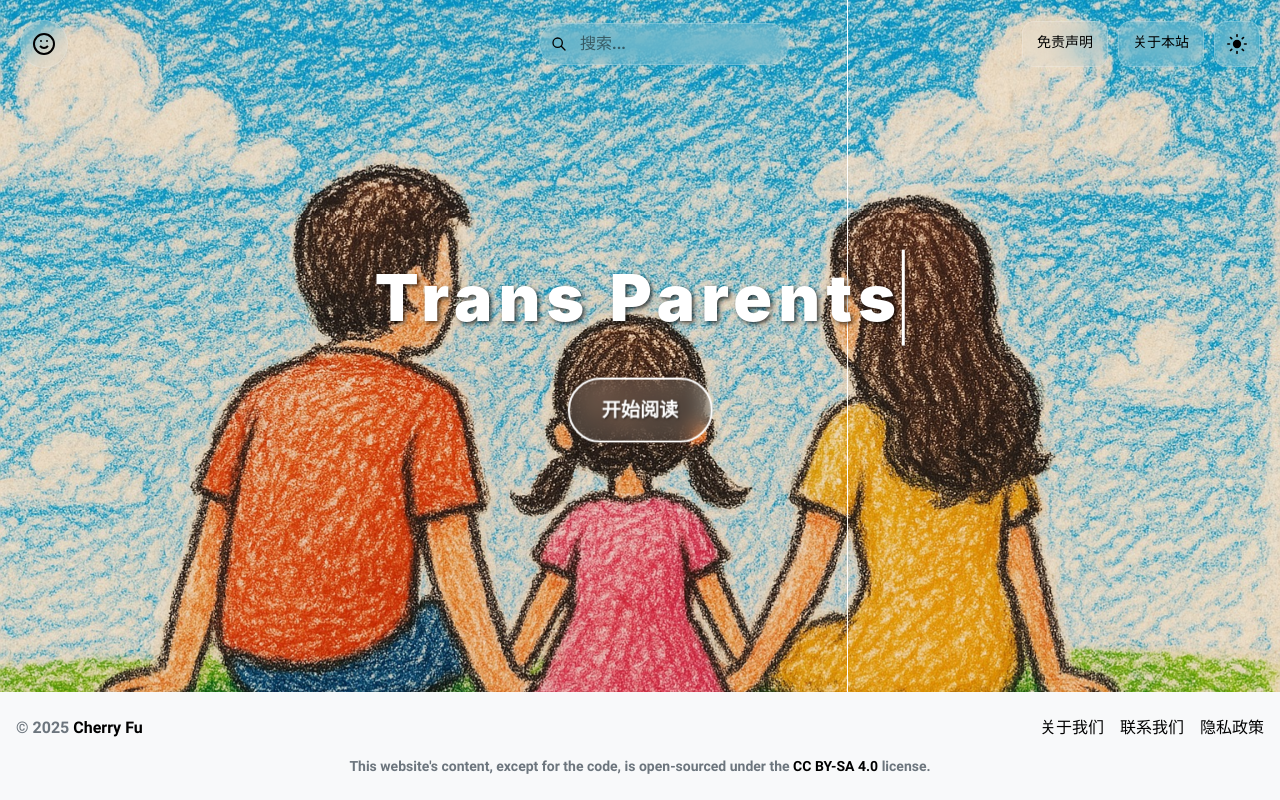
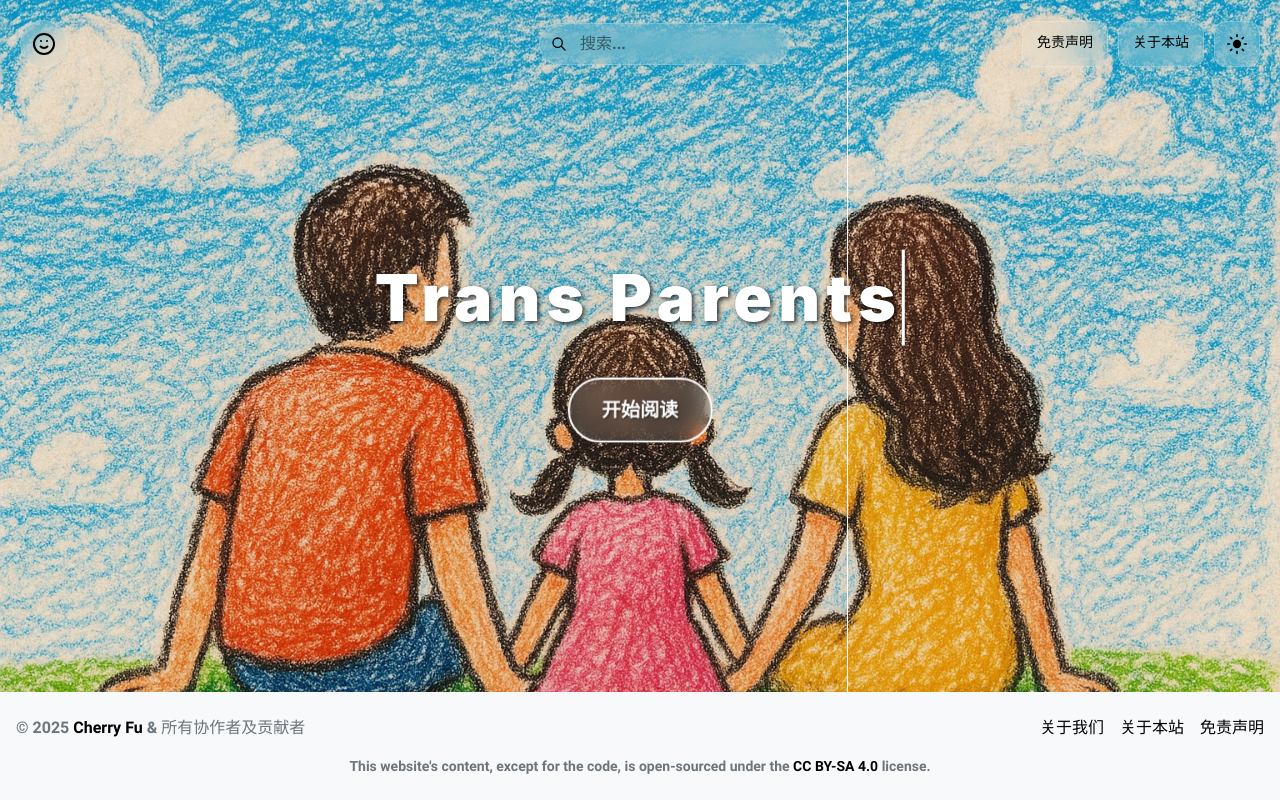
Before and after one commit to dongguacute/trans-parents, an Astro site: page / in a window 1280 px wide. Built offline with nearby package versions, Linux system fonts and the light colour scheme; Astro itself is replaced by a stand-in of ours; some packages are replaced by stand-ins of ours.

Commit message:
docs(footer): update footer links and copyright text
- Update copyright text to include contributors
- Change "关于我们" to link to /posts/acknowledgments
- Change "联系我们" to "关于本站" and link to /posts/about
- Change "隐私政策" to "免责声明" and link to /posts/disclaimer
- Retain existing styling and layout structure

```diff
--- a/src/components/Footer.astro
+++ b/src/components/Footer.astro
@@ -5,11 +5,11 @@ const currentYear = new Date().getFullYear();
 <footer class="py-6 mt-auto" style="background-color: var(--color-bg-secondary); color: var(--color-text-secondary);">
   <div class="container mx-auto px-4">
     <div class="flex flex-col md:flex-row justify-between items-center">
-      <p>&copy; {currentYear} <a href="https://github.com/dongguacute" style="color: var(--color-accent);" class="hover:opacity-80 transition-opacity">Cherry Fu</a></p>
+      <p>&copy; {currentYear} <a href="https://github.com/dongguacute" style="color: var(--color-accent);" class="hover:opacity-80 transition-opacity">Cherry Fu</a> & 所有协作者及贡献者</p>
       <div class="flex space-x-4 mt-2 md:mt-0">
-        <a href="#" style="color: var(--color-accent);" class="hover:opacity-80 transition-opacity">关于我们</a>
-        <a href="#" style="color: var(--color-accent);" class="hover:opacity-80 transition-opacity">联系我们</a>
-        <a href="#" style="color: var(--color-accent);" class="hover:opacity-80 transition-opacity">隐私政策</a>
+        <a href="/posts/acknowledgments" style="color: var(--color-accent);" class="hover:opacity-80 transition-opacity">关于我们</a>
+        <a href="/posts/about" style="color: var(--color-accent);" class="hover:opacity-80 transition-opacity">关于本站</a>
+        <a href="/posts/disclaimer" style="color: var(--color-accent);" class="hover:opacity-80 transition-opacity">免责声明</a>
       </div>
     </div>
     <p class="text-center mt-4 text-sm">This website's content, except for the code, is open-sourced under the <a href="https://creativecommons.org/licenses/by-sa/4.0/" style="color: var(--color-accent);" class="hover:opacity-80 transition-opacity">CC BY-SA 4.0</a> license.</p>
```
